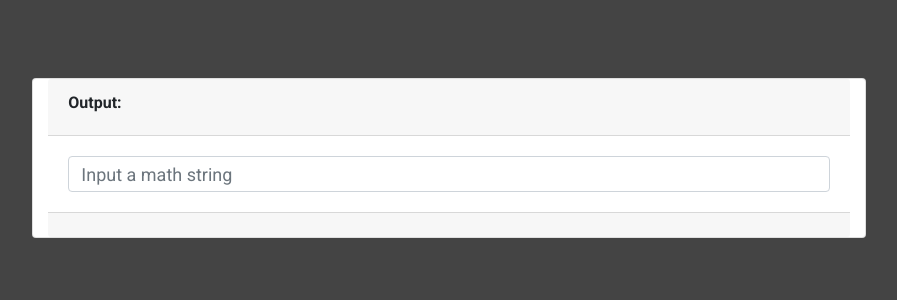
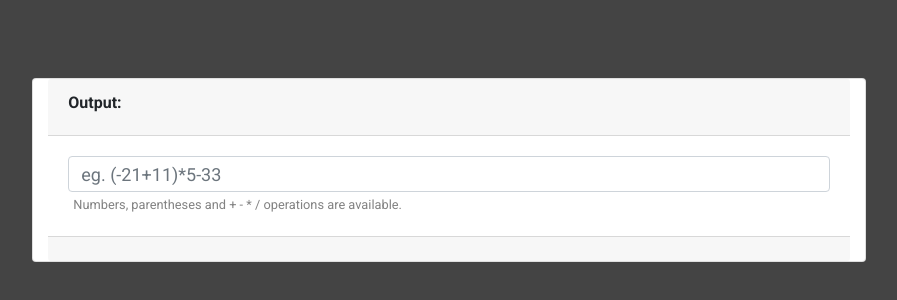
Before and after one commit to 7aske/parsing-calculator, a website: page index.html in a window 1280 px wide. Shown: the part 242-542 px from the top of the page, without its empty margins (191-1088 px from the left). Drawn offline with nearby package versions, Linux system fonts and the light colour scheme.

Commit message:
Additional information

```diff
--- a/index.html
+++ b/index.html
@@ -22,9 +22,11 @@
             <div class="card-header">
                 <label for="output">Output:</label>
                 <div id="output"></div>
+
             </div>
             <div class="card-body">
-                <input type="text" class="form-control" placeholder="Input a math string" id="input">
+                <input type="text" class="form-control" placeholder="eg. (-21+11)*5-33" id="input">
+                <small>Numbers, parentheses and + - * / operations are available.</small>
             </div>
             <div class="card-footer animated" id="errors"></div>
         </div>
--- a/public/css/style.css
+++ b/public/css/style.css
@@ -31,4 +31,8 @@ html {
 #errors {
 	transition: all 500ms;
 }
+small {
+	padding-left: 5px;
+	color: #444444aa;
+}
 /*# sourceMappingURL=style.css.map */
```
Lines whose indentation alone changed are shown as unchanged.
